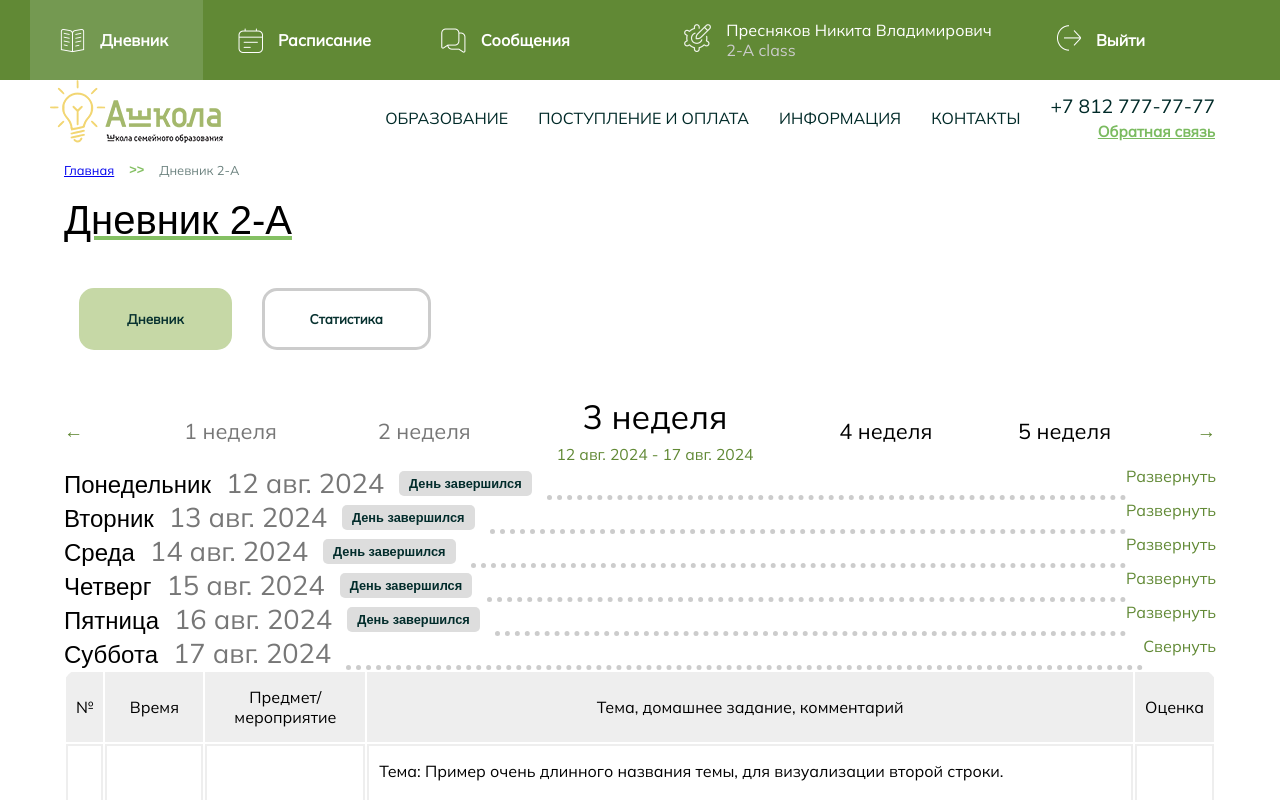
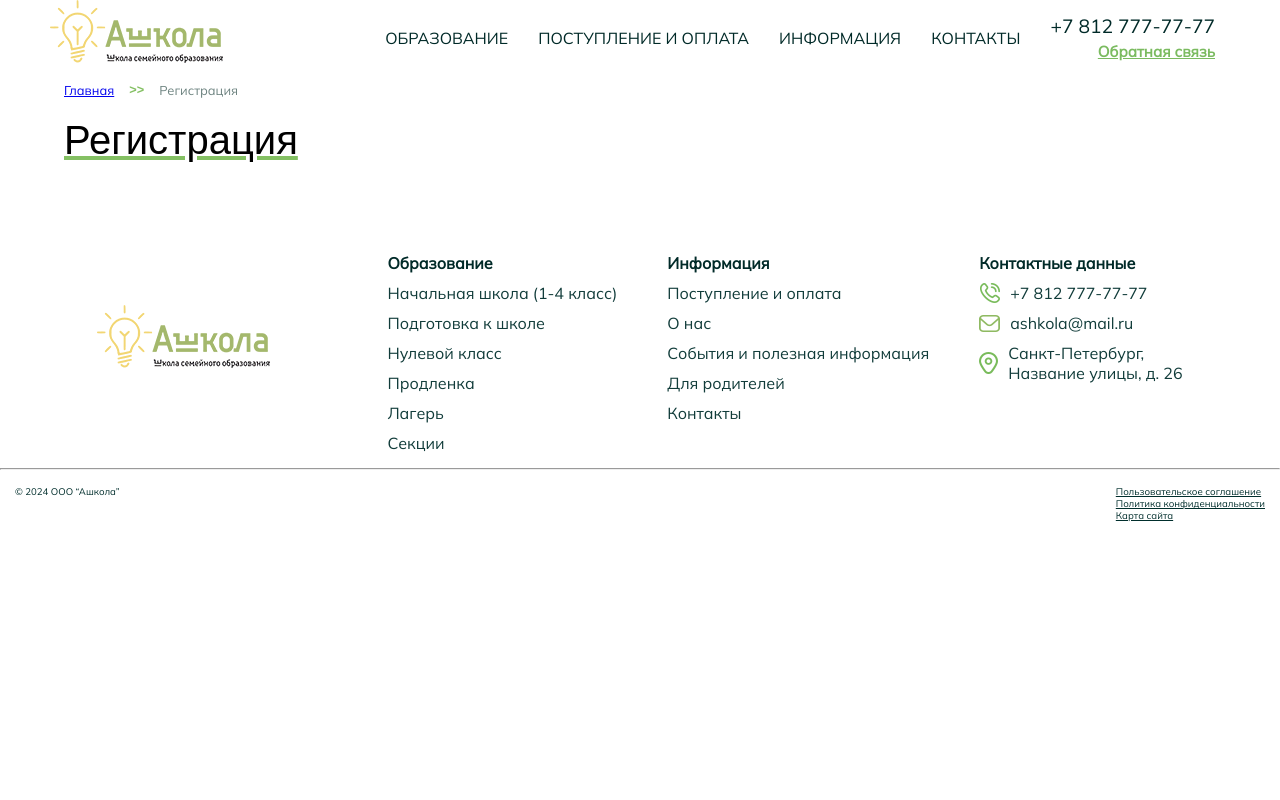
Before and after one commit to Deldore/a-school, a React (Create React App) app: page /registration/1 in a window 1280 px wide. Before the commit this address led to /. Shown: the top 800 px of the page. Built offline with nearby package versions, Linux system fonts and the light colour scheme.

Commit message:
process of develop

```diff
--- a/src/App.js
+++ b/src/App.js
@@ -9,6 +9,8 @@ import StudentPage from "./Pages/Students/StudentPage";
 import AuthPage from "./Pages/Auth/AuthPage";
 import SchdeulePage from "./Pages/SchedulePage/SchdeulePage";
 import EditProfilePage from "./Pages/EditProfile/EditProfilePage";
+import Registration from "./Components/Registration/Registration";
+import RegistrationPage from "./Pages/Registration/RegistrationPage";
 function App() {
         const [user, setUser] = useState({
             email: "mail@mail.ru",
@@ -24,6 +26,7 @@ function App() {
         <Routes>
             <Route path="/" element={<StudentPage user={user} />} />
             <Route path="/auth" element={<AuthPage user={user} />} />
+            <Route path="/registration/:token" element={<RegistrationPage />} />
             <Route path="/schedule" element={<SchdeulePage user={user} />} />
             <Route path="/profile" element={<EditProfilePage user={user} setUser={setUser}/>} />
             <Route path="*" element={<Navigate to="/" replace={true} />} />
--- /dev/null
+++ b/src/Components/Registration/Registration.jsx
@@ -0,0 +1,11 @@
+import React from 'react';
+import style from './RegistrationStyle.module.css';
+const Registration = () => {
+    return (
+        <div className={style.main}>
+
+        </div>
+    );
+};
+
+export default Registration;
--- /dev/null
+++ b/src/Components/Registration/RegistrationStyle.module.css
@@ -0,0 +1,3 @@
+.main {
+    padding: 15px 5%;
+}
--- /dev/null
+++ b/src/Pages/Registration/RegistrationPage.jsx
@@ -0,0 +1,24 @@
+import React, {useState} from 'react';
+import Header from "../../Components/Header/Header";
+import MainHeader from "../../Components/MainHeader/MainHeader";
+import Heading from "../../Components/Heading/Heading";
+import Registration from "../../Components/Registration/Registration";
+import Footer from "../../Components/Footer/Footer";
+import {useParams} from "react-router-dom";
+
+const RegistrationPage = () => {
+
+    const [token, _] = useState(useParams().token);
+
+    console.log(token);
+    return (
+        <>
+            <MainHeader />
+            <Heading title="Регистрация" />
+            <Registration />
+            <Footer />
+        </>
+    );
+};
+
+export default RegistrationPage;
```
